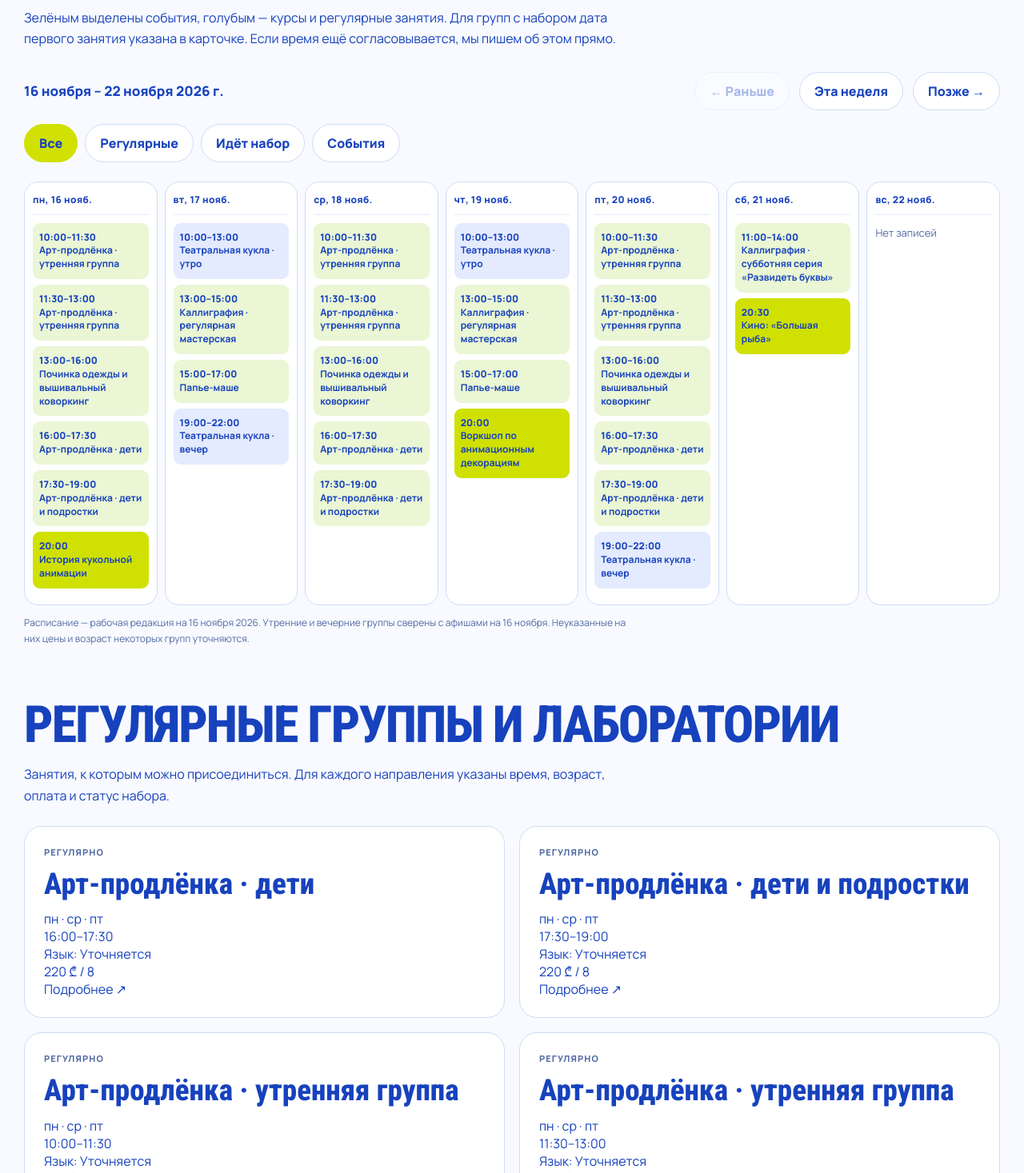
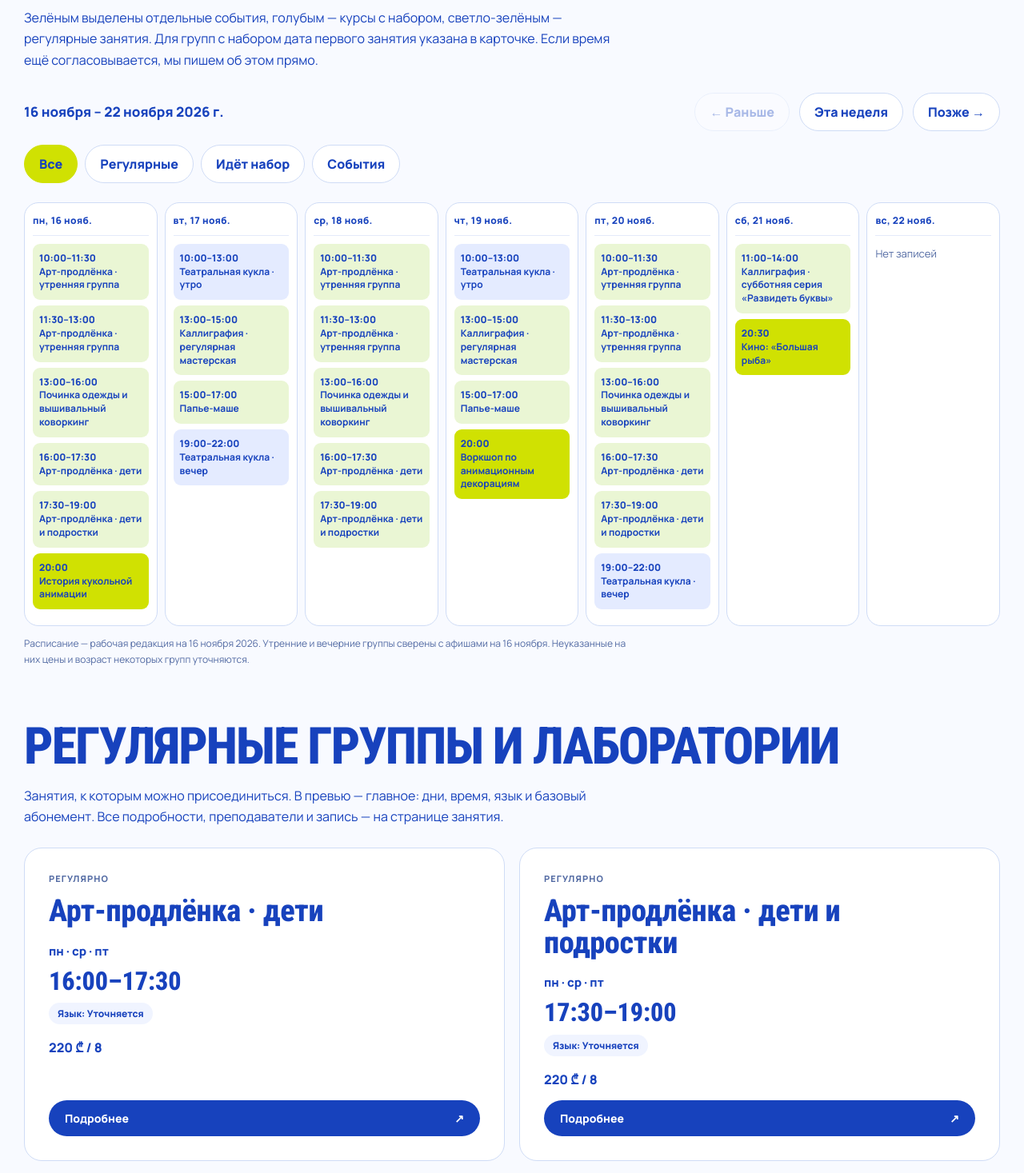
Before and after one commit to elensoyka/arthub-site4, a plain HTML site: page programme/index.html in a window 1280 px wide. Shown: the part 596-2063 px from the top of the page at 80% size. Drawn offline with Linux system fonts and the light colour scheme.

Commit message:
Style compact date/time/language previews and add dedicated Details action

```diff
--- a/programme/index.html
+++ b/programme/index.html
@@ -55,15 +55,31 @@
 @media(max-width:1050px){.week-days{grid-template-columns:repeat(4,minmax(0,1fr))}}
 @media(max-width:700px){.week-days{grid-template-columns:repeat(2,minmax(0,1fr))}.programme-list{grid-template-columns:1fr}.week-day{min-height:120px}.programme-hero:after{opacity:.28}.programme-hero h1{font-size:60px}}
 @media(max-width:380px){.week-days{grid-template-columns:1fr}.programme-main{padding-left:12px;padding-right:12px}}
+
+/* Compact editorial cards: one fact per line, full page rather than tiny inline details */
+.programme-card-compact{gap:0;min-height:290px;padding:clamp(20px,3vw,30px);transition:box-shadow .2s ease,transform .2s ease}
+.programme-card-compact:hover{box-shadow:0 15px 32px rgba(23,66,189,.08);transform:translateY(-2px)}
+.programme-card-compact h3{font-size:clamp(29px,3vw,39px);line-height:1.04;letter-spacing:-.01em;margin:13px 0 20px}
+.programme-preview-facts{display:flex;flex-direction:column;align-items:flex-start;gap:8px;margin-bottom:16px}
+.preview-date{font:800 15px/1.4 Manrope,Arial,sans-serif}
+.preview-time{font:900 clamp(23px,3vw,32px)/1.2 'Roboto Condensed',Arial,sans-serif}
+.preview-language{background:#f0f4ff;border-radius:20px;font-weight:800;padding:5px 11px;font-size:12px}
+.preview-price{font:900 16px/1.4 Manrope,Arial,sans-serif;margin:2px 0 15px;color:#1742bd}
+.programme-more{display:flex;justify-content:space-between;align-items:center;background:#1742bd;color:white;text-decoration:none;font-size:14px;font-weight:900;border-radius:40px;padding:13px 20px;margin-top:auto}
+.programme-more:hover,.programme-more:focus-visible{background:#0828a3}
+.programme-card-compact.highlight .programme-more{background:#1742bd;color:white}
+.week-item{text-decoration:none}
+.week-item:hover,.week-item:focus-visible{outline:2px solid #1742bd;outline-offset:2px}
+@media(max-width:700px){.programme-card-compact{min-height:270px}}
 </style></head>
 <body><main class="programme-main">
 <nav class="programme-nav"><a href="../index.html" data-ru="← ArtHub" data-en="← ArtHub">← ArtHub</a><a href="#calendar" data-ru="Календарь" data-en="Calendar">Календарь</a><a href="#groups" data-ru="Регулярные группы" data-en="Regular groups">Регулярные группы</a><a href="../teachers/index.html" data-ru="Преподаватели" data-en="Teachers">Преподаватели</a><a href="#upcoming" data-ru="Афиша" data-en="What's on">Афиша</a><div class="programme-lang"><button data-lang="ru" aria-pressed="true">RU</button><button data-lang="en" aria-pressed="false">EN</button></div></nav>
-<section class="programme-hero"><p class="programme-eyebrow" data-ru="ART HUB TBILISI · Программа" data-en="ART HUB TBILISI · Programme">ART HUB TBILISI · Программа</p><h1 data-ru="Приходите делать" data-en="Come and make">Приходите делать</h1><p data-ru="Еженедельные мастерские, лаборатории с набором, лекции, встречи и кино. Выберите неделю и нажмите на занятие — откроется подробная карточка с условиями и записью." data-en="Weekly studios, courses now enrolling, talks, gatherings and cinema. Pick a week and tap a class to see details and how to join.">Еженедельные мастерские, лаборатории с набором, лекции, встречи и кино. Выберите неделю и нажмите на занятие — откроется подробная карточка с условиями и записью.</p></section>
-<section class="programme-section" id="calendar"><h2 data-ru="Расписание по неделям" data-en="Week by week">Расписание по неделям</h2><p data-ru="Зелёным выделены события, голубым — курсы и регулярные занятия. Для групп с набором дата первого занятия указана в карточке. Если время ещё согласовывается, мы пишем об этом прямо." data-en="Special events are highlighted in lime; classes and ongoing courses in blue or pale green. Course start dates and provisional times are noted in their details.">Зелёным выделены события, голубым — курсы и регулярные занятия. Для групп с набором дата первого занятия указана в карточке. Если время ещё согласовывается, мы пишем об этом прямо.</p>
+<section class="programme-hero"><p class="programme-eyebrow" data-ru="ART HUB TBILISI · Программа" data-en="ART HUB TBILISI · Programme">ART HUB TBILISI · Программа</p><h1 data-ru="Приходите делать" data-en="Come and make">Приходите делать</h1><p data-ru="Еженедельные мастерские, лаборатории с набором, лекции, встречи и кино. Выберите неделю или занятие — откроется отдельная страница с подробной программой и записью." data-en="Weekly studios, courses now enrolling, talks, gatherings and cinema. Choose a week or class to open a full page with the programme and registration.">Еженедельные мастерские, лаборатории с набором, лекции, встречи и кино. Выберите неделю и нажмите на занятие — откроется подробная карточка с условиями и записью.</p></section>
+<section class="programme-section" id="calendar"><h2 data-ru="Расписание по неделям" data-en="Week by week">Расписание по неделям</h2><p data-ru="Зелёным выделены отдельные события, голубым — курсы с набором, светло-зелёным — регулярные занятия. Для групп с набором дата первого занятия указана в карточке. Если время ещё согласовывается, мы пишем об этом прямо." data-en="One-off events are highlighted in lime, courses now enrolling in blue and regular classes in pale green. Course start dates and provisional times are noted in their details.">Зелёным выделены события, голубым — курсы и регулярные занятия. Для групп с набором дата первого занятия указана в карточке. Если время ещё согласовывается, мы пишем об этом прямо.</p>
 <div class="programme-weeknav"><strong id="weekLabel"></strong><button id="prevWeek" type="button" data-ru="← Раньше" data-en="← Earlier">← Раньше</button><button id="thisWeek" type="button" data-ru="Эта неделя" data-en="This week">Эта неделя</button><button id="nextWeek" type="button" data-ru="Позже →" data-en="Later →">Позже →</button></div>
 <div class="programme-filter"><button data-filter="all" aria-pressed="true" data-ru="Все" data-en="All">Все</button><button data-filter="regular" aria-pressed="false" data-ru="Регулярные" data-en="Regular">Регулярные</button><button data-filter="courses" aria-pressed="false" data-ru="Идёт набор" data-en="Enrolling">Идёт набор</button><button data-filter="events" aria-pressed="false" data-ru="События" data-en="Events">События</button></div>
 <div id="weekGrid" class="week-days" aria-live="polite"></div><p class="programme-note" data-ru="Расписание — рабочая редакция на 16 ноября 2026. Утренние и вечерние группы сверены с афишами на 16 ноября. Неуказанные на них цены и возраст некоторых групп уточняются." data-en="Working schedule as of 16 November 2026. Morning and evening groups match the 16 November posters. Some class prices and age ranges still need confirmation.">Расписание — рабочая редакция на 16 ноября 2026. Для дополнительных утренних занятий и части стоимости требуется окончательная сверка с афишами.</p>
-</section><section class="programme-section" id="groups"><h2 data-ru="Регулярные группы и лаборатории" data-en="Weekly groups & labs">Регулярные группы и лаборатории</h2><p data-ru="Занятия, к которым можно присоединиться. Для каждого направления указаны время, возраст, оплата и статус набора." data-en="Join an ongoing creative practice. Each card shows the time, ages, price and enrolment status.">Занятия, к которым можно присоединиться. Для каждого направления указаны время, возраст, оплата и статус набора.</p><div class="programme-list" id="groupCards"></div></section>
+</section><section class="programme-section" id="groups"><h2 data-ru="Регулярные группы и лаборатории" data-en="Weekly groups & labs">Регулярные группы и лаборатории</h2><p data-ru="Занятия, к которым можно присоединиться. В превью — главное: дни, время, язык и базовый абонемент. Все подробности, преподаватели и запись — на странице занятия." data-en="Join an ongoing creative practice. Cards show days, time, teaching language and a base pass where available. Full details, teachers and booking are on the class page.">Занятия, к которым можно присоединиться. Для каждого направления указаны время, возраст, оплата и статус набора.</p><div class="programme-list" id="groupCards"></div></section>
 <section class="programme-section" id="upcoming"><h2 data-ru="Ближайшие события" data-en="Upcoming events">Ближайшие события</h2><p data-ru="Отдельные лекции, воркшопы, кинопоказы и творческие встречи." data-en="One-off talks, workshops, film nights and creative get-togethers.">Отдельные лекции, воркшопы, screenings and creative get-togethers.</p><div class="programme-list" id="eventCards"></div></section>
 <p class="programme-note" data-ru="ArtHub Tbilisi · 172 Davit Aghmashenebeli Ave, Tbilisi · Запись через Telegram ArtHub." data-en="ArtHub Tbilisi · 172 Davit Aghmashenebeli Ave, Tbilisi · Register via ArtHub Telegram.">ArtHub Tbilisi · 172 Davit Aghmashenebeli Ave, Tbilisi · Запись через Telegram ArtHub.</p>
-</main><script src="programme.js?v=20261116"></script></body></html>
+</main><script src="programme.js?v=20261116-compact2"></script></body></html>
```
